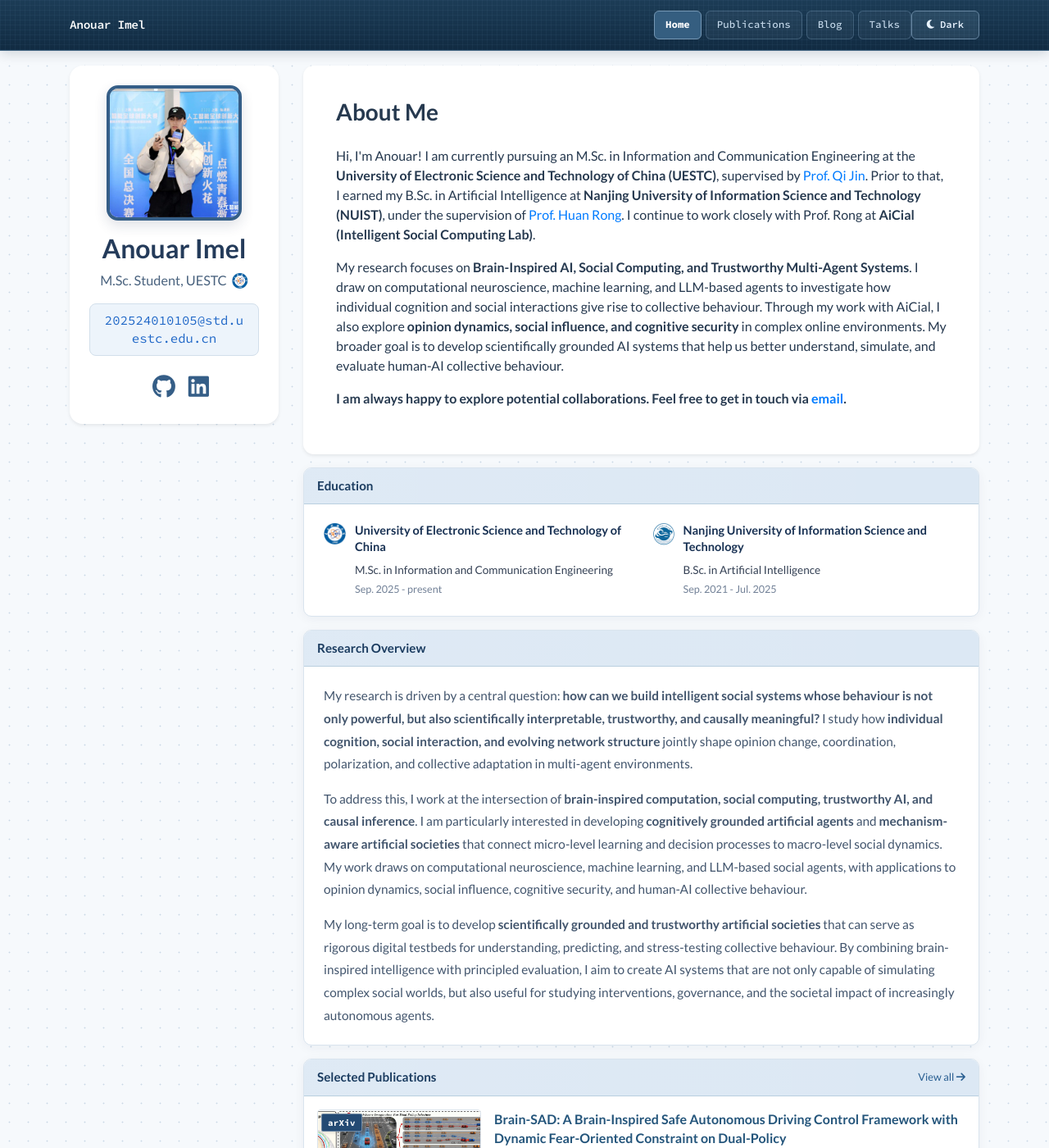
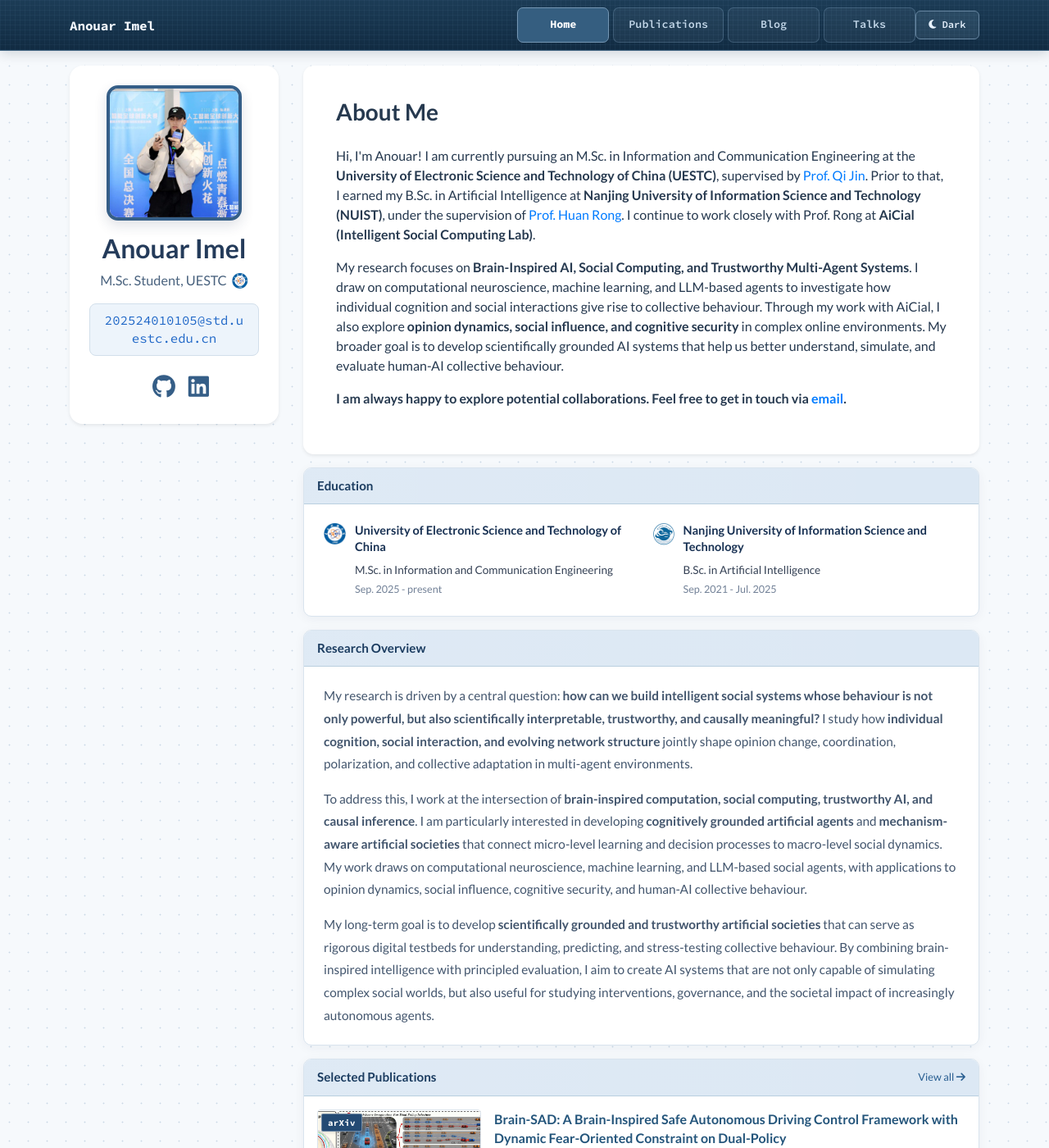
Before and after one commit to AnouarImel/AnouarImel.github.io, a Jekyll site: the page built from index.html, in a window 1280 px wide and 1400 px high. Shown: the whole window at 82% size. Built offline with Jekyll 4.4.1, drawn with Linux system fonts in a browser that asks for light colours; nearby versions of some CDN libraries; a style sheet for code colours, icons or effects is not loaded.

Commit message:
Update site-theme.css

```diff
--- a/assets/css/site-theme.css
+++ b/assets/css/site-theme.css
@@ -315,3 +315,47 @@ html[data-theme="dark"] .text-body {
     transition: none;
   }
 }
+
+/* Navbar brand: just the name */
+.academic-terminal-name-only {
+  color: #f3f8ff !important;
+  font-family: "Source Code Pro", monospace;
+  font-size: 1rem;
+  font-weight: 700;
+  letter-spacing: -0.01em;
+}
+
+.academic-terminal-name-only:hover {
+  color: #ffffff !important;
+  text-decoration: none;
+}
+
+/* Bigger navigation buttons */
+.academic-navbar .navbar-nav .nav-link {
+  padding: 10px 18px;
+  min-width: 112px;
+  text-align: center;
+  font-size: 0.84rem;
+  font-weight: 600;
+  border-radius: 7px;
+}
+
+/* Keep the light/dark button smaller */
+.theme-toggle {
+  min-width: 78px !important;
+  padding: 7px 10px !important;
+  font-size: 0.76rem !important;
+}
+
+/* Mobile */
+@media (max-width: 991px) {
+  .academic-navbar .navbar-nav .nav-link {
+    min-width: 0;
+    width: 100%;
+    padding: 10px 14px;
+  }
+
+  .academic-terminal-name-only {
+    font-size: 0.92rem;
+  }
+}
```
